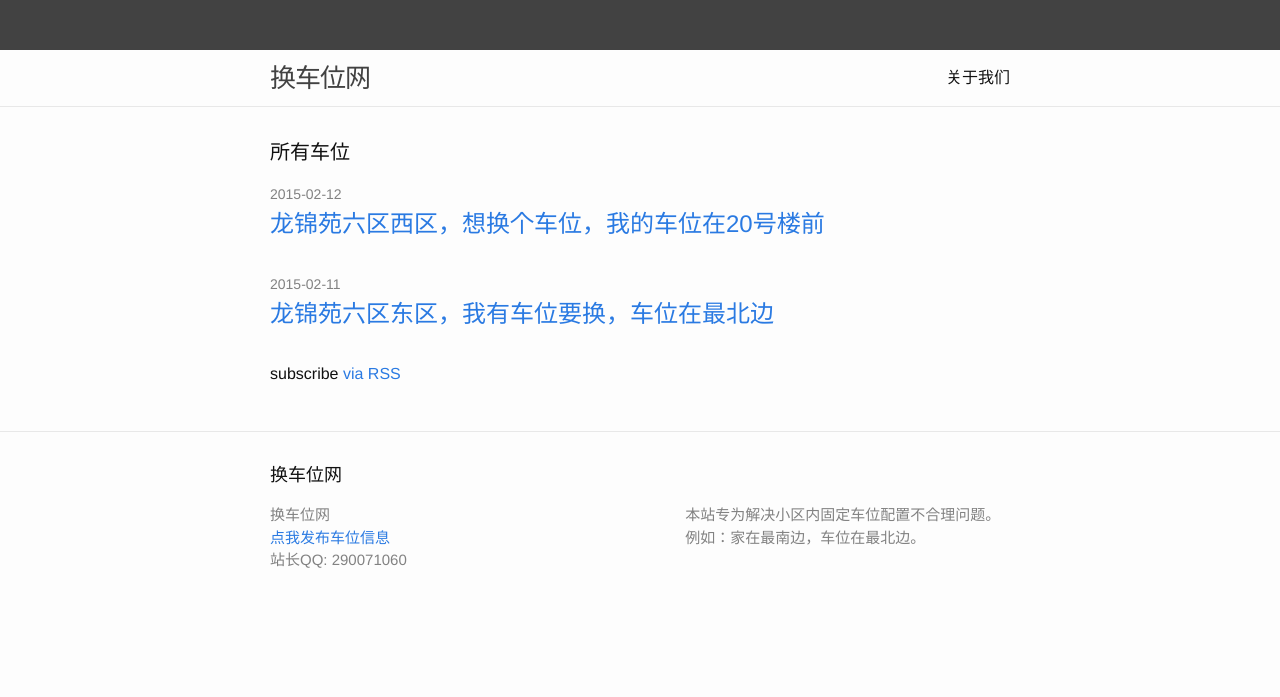
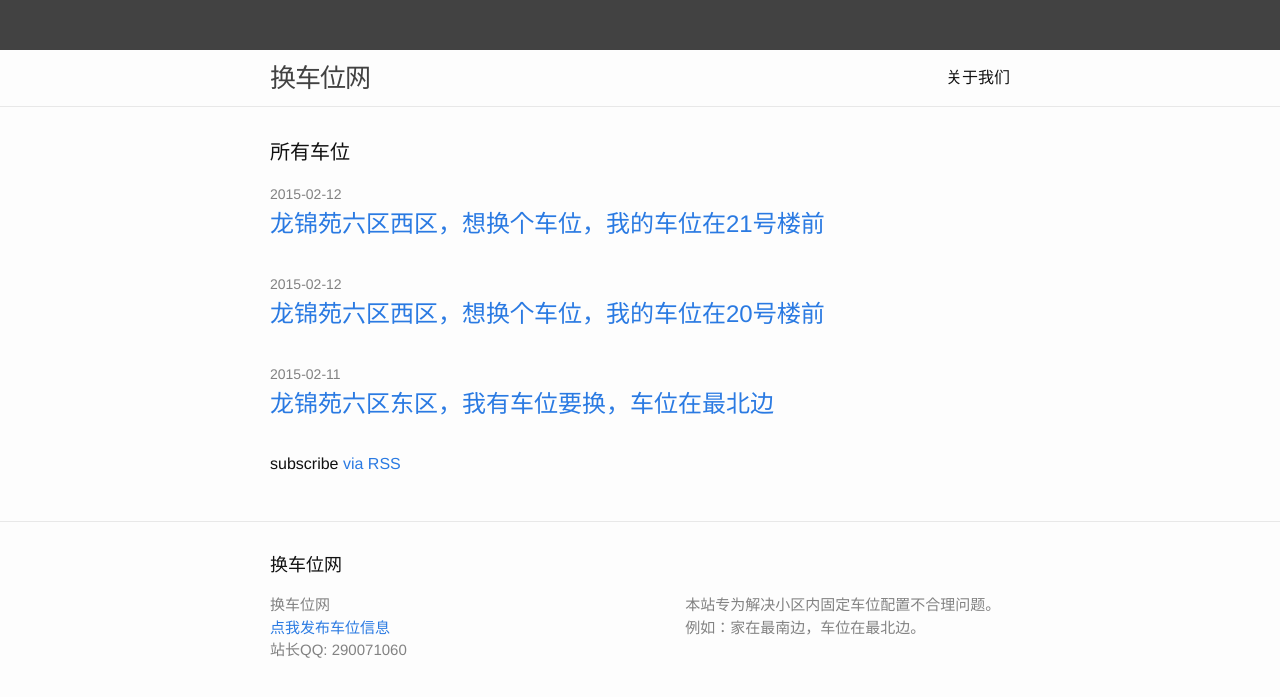
Before and after one commit to xuxic/hcw, a Jekyll site: the page built from index.html, in a window 1280 px wide. Shown: the top 697 px of the page. Built offline with Jekyll 4.4.1, drawn with Linux system fonts in a browser that asks for light colours.

Commit message:
add post for doudoubaba

```diff
--- a/_posts/2015-02-11-simon.markdown
+++ b/_posts/2015-02-11-simon.markdown
@@ -12,4 +12,5 @@ categories: jekyll update
 如果您的车位也存在类似问题，我们可以互换车位。
 
 联系人：许先生
+
 QQ: 290071060
--- /dev/null
+++ b/_posts/2015-02-12-doudoubaba.markdown
@@ -0,0 +1,16 @@
+---
+layout: post
+title:  "龙锦苑六区西区，想换个车位，我的车位在21号楼前"
+date:   2015-02-12 22:41:53
+categories: jekyll update
+---
+
+我家在北京昌平回龙观龙锦苑六区**西区**。
+
+我需要20号楼前的车位，我的车位在21号楼前。
+
+如果有合适的想互换车位的，请与我联系。
+
+联系人: 豆豆爸爸
+
+QQ: 840369095
--- a/_posts/2015-02-12-qizhe.markdown
+++ b/_posts/2015-02-12-qizhe.markdown
@@ -11,5 +11,6 @@ categories: jekyll update
 
 如果您的车位也存在类似问题，我们可以互换车位。
 
-联系人：齐哲
+联系人: 齐哲
+
 QQ: 125978679
```
